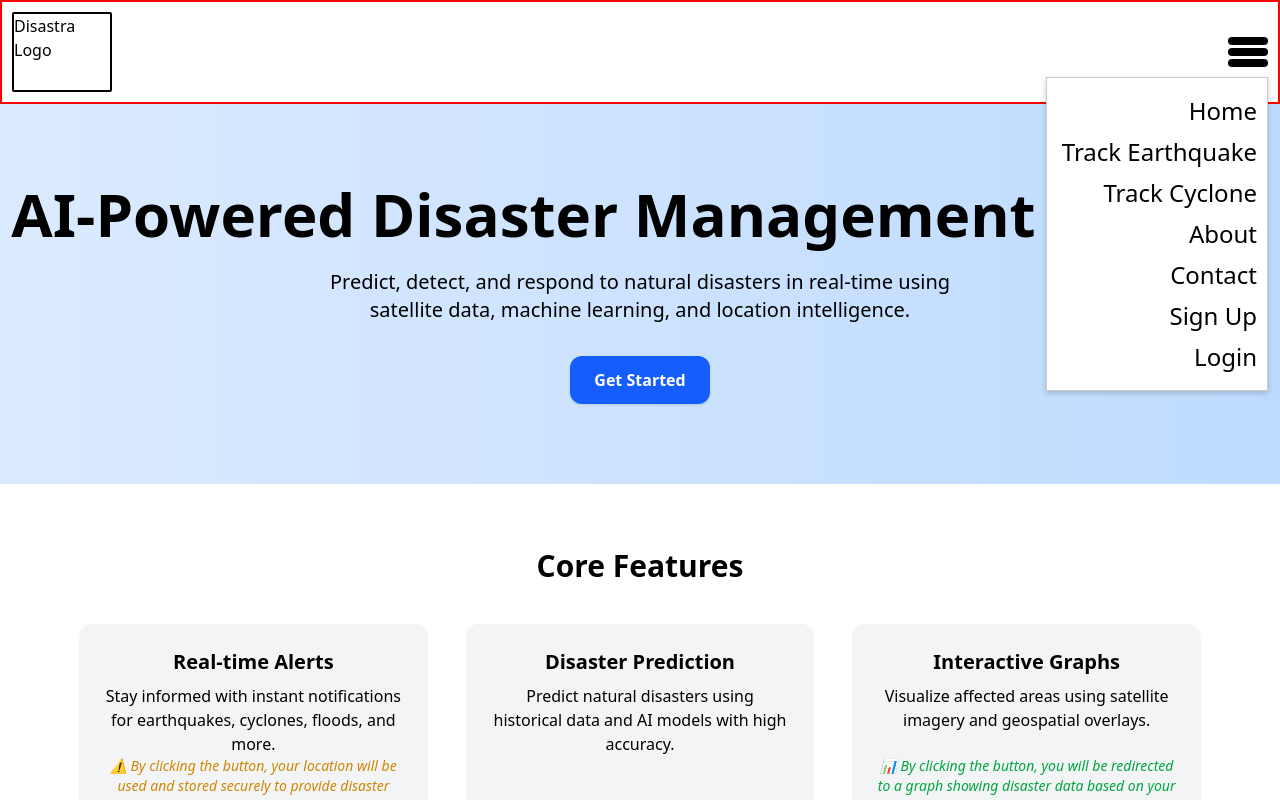
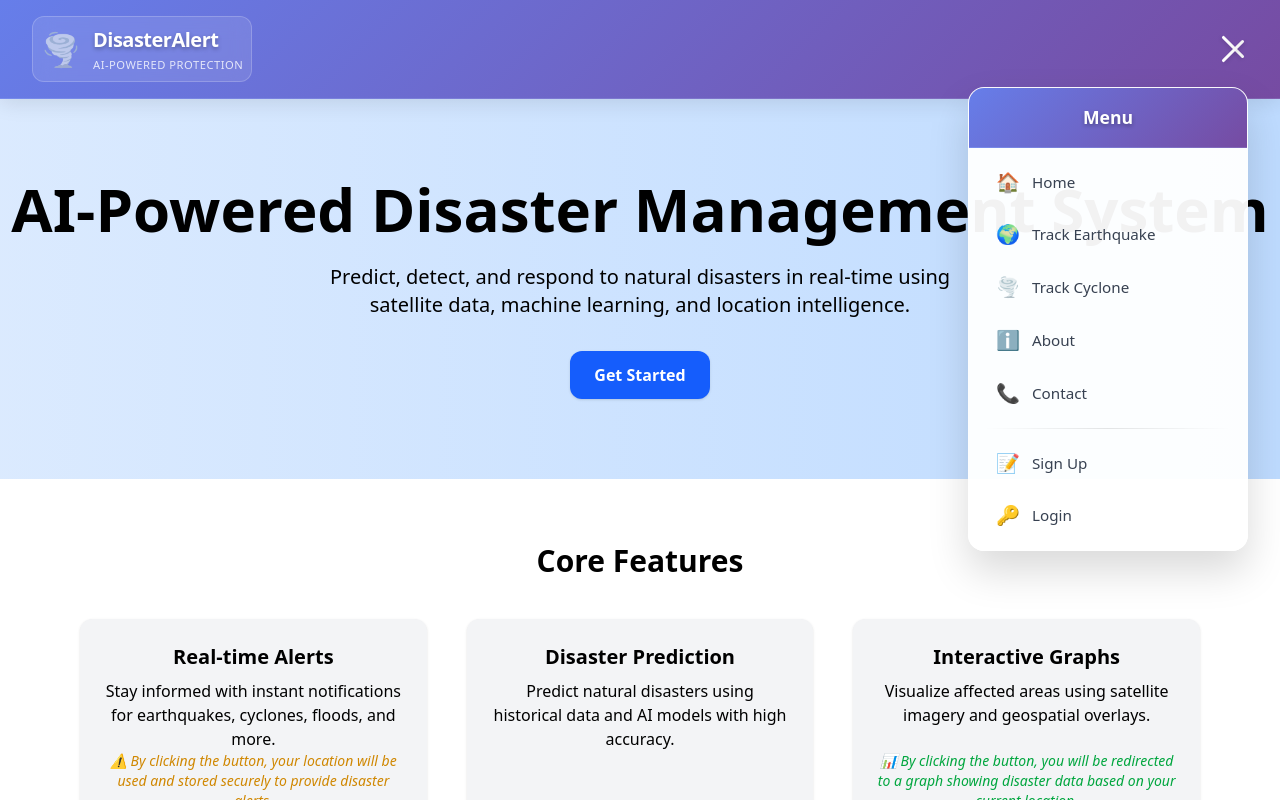
Before and after one commit to Brij123987/Hackathon-Project, a React (Vite) app: page / in a window 1280 px wide. Both pictures are taken after a click on the element 1248 px from the left and 52 px from the top of the page. Built offline with nearby package versions, Linux system fonts and the light colour scheme; no server answers.

Commit message:
Update Header with Attractive UI and Authentication State

```diff
--- a/src/components/header/DropDownPanel.css
+++ b/src/components/header/DropDownPanel.css
@@ -1,23 +1,178 @@
 .dropdown-panel {
   position: absolute;
-  top: 40px;
+  top: 50px;
   right: 0;
-  background-color: white;
-  border: 1px solid #ccc;
-  padding: 10px;
-  z-index: 10;
-  box-shadow: 0 2px 6px rgba(0, 0, 0, 0.2);
+  background: rgba(255, 255, 255, 0.95);
+  backdrop-filter: blur(20px);
+  border: 1px solid rgba(255, 255, 255, 0.2);
+  border-radius: 16px;
+  padding: 0;
+  z-index: 1000;
+  box-shadow: 0 20px 40px rgba(0, 0, 0, 0.15);
+  min-width: 280px;
+  animation: slideDown 0.3s cubic-bezier(0.68, -0.55, 0.265, 1.55);
+  overflow: hidden;
 }
 
-.dropdown-panel ul {
-  list-style: none;
-  padding: 0;
+@keyframes slideDown {
+  from {
+    opacity: 0;
+    transform: translateY(-20px) scale(0.95);
+  }
+  to {
+    opacity: 1;
+    transform: translateY(0) scale(1);
+  }
 }
 
-.dropdown-panel li {
-  margin: 5px 0;
-  font-size: x-large;
-  width: 200px;
+.dropdown-header {
+  background: linear-gradient(135deg, #667eea 0%, #764ba2 100%);
+  padding: 1rem 1.5rem;
+  border-bottom: 1px solid rgba(255, 255, 255, 0.1);
+}
+
+.dropdown-header h3 {
+  margin: 0;
+  color: white;
+  font-size: 1.1rem;
+  font-weight: 600;
+  text-align: center;
+  text-shadow: 0 2px 4px rgba(0, 0, 0, 0.3);
+}
+
+.dropdown-menu {
+  list-style: none;
+  padding: 0.5rem 0;
+  margin: 0;
+}
+
+.menu-item {
+  display: flex;
+  align-items: center;
+  gap: 0.75rem;
+  padding: 0.75rem 1.5rem;
   cursor: pointer;
-  text-align: right;
+  transition: all 0.2s ease;
+  color: #374151;
+  font-weight: 500;
+  border-left: 3px solid transparent;
 }
+
+.menu-item:hover {
+  background: linear-gradient(90deg, rgba(102, 126, 234, 0.1) 0%, rgba(118, 75, 162, 0.1) 100%);
+  border-left-color: #667eea;
+  transform: translateX(4px);
+  color: #667eea;
+}
+
+.menu-item.welcome-item {
+  background: linear-gradient(90deg, rgba(34, 197, 94, 0.1) 0%, rgba(22, 163, 74, 0.1) 100%);
+  color: #059669;
+  cursor: default;
+  border-left-color: #10b981;
+}
+
+.menu-item.welcome-item:hover {
+  transform: none;
+  background: linear-gradient(90deg, rgba(34, 197, 94, 0.1) 0%, rgba(22, 163, 74, 0.1) 100%);
+}
+
+.menu-item.logout-item:hover {
+  background: linear-gradient(90deg, rgba(239, 68, 68, 0.1) 0%, rgba(220, 38, 38, 0.1) 100%);
+  border-left-color: #ef4444;
+  color: #dc2626;
+}
+
+.menu-icon {
+  font-size: 1.2rem;
+  width: 24px;
+  text-align: center;
+  flex-shrink: 0;
+}
+
+.menu-label {
+  font-size: 0.95rem;
+  flex: 1;
+}
+
+.menu-divider {
+  height: 1px;
+  background: linear-gradient(90deg, transparent 0%, rgba(0, 0, 0, 0.1) 50%, transparent 100%);
+  margin: 0.5rem 1rem;
+}
+
+/* Mobile responsiveness */
+@media (max-width: 768px) {
+  .dropdown-panel {
+    min-width: 260px;
+    right: -10px;
+  }
+
+  .menu-item {
+    padding: 0.7rem 1.25rem;
+  }
+
+  .menu-label {
+    font-size: 0.9rem;
+  }
+
+  .menu-icon {
+    font-size: 1.1rem;
+  }
+}
+
+@media (max-width: 480px) {
+  .dropdown-panel {
+    min-width: 240px;
+    right: -15px;
+  }
+
+  .dropdown-header {
+    padding: 0.875rem 1.25rem;
+  }
+
+  .dropdown-header h3 {
+    font-size: 1rem;
+  }
+
+  .menu-item {
+    padding: 0.65rem 1rem;
+    gap: 0.6rem;
+  }
+
+  .menu-label {
+    font-size: 0.85rem;
+  }
+
+  .menu-icon {
+    font-size: 1rem;
+    width: 20px;
+  }
+}
+
+@media (max-width: 360px) {
+  .dropdown-panel {
+    min-width: 220px;
+    right: -20px;
+  }
+}
+
+/* Dark mode support */
+@media (prefers-color-scheme: dark) {
+  .dropdown-panel {
+    background: rgba(31, 41, 55, 0.95);
+    border-color: rgba(255, 255, 255, 0.1);
+  }
+
+  .menu-item {
+    color: #d1d5db;
+  }
+
+  .menu-item:hover {
+    color: #a5b4fc;
+  }
+
+  .menu-divider {
+    background: linear-gradient(90deg, transparent 0%, rgba(255, 255, 255, 0.1) 50%, transparent 100%);
+  }
+}
--- a/src/components/header/DropDownPanel.jsx
+++ b/src/components/header/DropDownPanel.jsx
@@ -1,38 +1,84 @@
 import './DropDownPanel.css';
 import { useNavigate } from 'react-router-dom';
+import { useState, useEffect } from 'react';
 
 function DropDownPanel() {
+  const navigate = useNavigate();
+  const [isAuthenticated, setIsAuthenticated] = useState(false);
+  const [username, setUsername] = useState('');
 
-  const navigate = useNavigate();
+  useEffect(() => {
+    // Check authentication status
+    const token = localStorage.getItem('authToken') || sessionStorage.getItem('authToken');
+    if (token) {
+      setIsAuthenticated(true);
+      // You can decode the token to get username if needed
+      // For now, we'll use a placeholder
+      setUsername('User');
+    }
+  }, []);
 
-  const handleHomeView = () => {
+  const handleNavigation = (path) => {
+    navigate(path);
+  };
+
+  const handleLogout = () => {
+    localStorage.removeItem('authToken');
+    sessionStorage.removeItem('authToken');
+    setIsAuthenticated(false);
+    setUsername('');
     navigate('/');
-  }
+  };
 
-  const handleSignUpView = () => {
-    navigate('/signup');
-  }
+  const menuItems = [
+    { label: 'Home', icon: '🏠', path: '/', show: true },
+    { label: 'Track Earthquake', icon: '🌍', path: '/graphs', show: true },
+    { label: 'Track Cyclone', icon: '🌪️', path: '/graphs', show: true },
+    { label: 'About', icon: 'ℹ️', path: '/about', show: true },
+    { label: 'Contact', icon: '📞', path: '/contact', show: true },
+  ];
 
-  const handleLoginView = () => {
-    navigate('/login');
-  }
+  const authItems = isAuthenticated
+    ? [
+        { label: `Welcome, ${username}`, icon: '👤', action: null, show: true, isWelcome: true },
+        { label: 'Dashboard', icon: '📊', path: '/dashboard', show: true },
+        { label: 'Logout', icon: '🚪', action: handleLogout, show: true, isLogout: true },
+      ]
+    : [
+        { label: 'Sign Up', icon: '📝', path: '/signup', show: true },
+        { label: 'Login', icon: '🔑', path: '/login', show: true },
+      ];
 
   return (
     <div className="dropdown-panel">
-      <ul>
-        <li
-        onClick={handleHomeView}
-        >Home</li>
-        <li>Track Earthquake</li>
-        <li>Track Cyclone</li>
-        <li>About</li>
-        <li>Contact</li>
-        <li
-          onClick={handleSignUpView}
-        >Sign Up</li>
-        <li
-          onClick={handleLoginView}
-        >Login</li>
+      <div className="dropdown-header">
+        <h3>Menu</h3>
+      </div>
+
+      <ul className="dropdown-menu">
+        {menuItems.filter(item => item.show).map((item, index) => (
+          <li
+            key={index}
+            onClick={() => handleNavigation(item.path)}
+            className="menu-item"
+          >
+            <span className="menu-icon">{item.icon}</span>
+            <span className="menu-label">{item.label}</span>
+          </li>
+        ))}
+
+        <div className="menu-divider"></div>
+
+        {authItems.filter(item => item.show).map((item, index) => (
+          <li
+            key={`auth-${index}`}
+            onClick={item.action ? item.action : () => item.path && handleNavigation(item.path)}
+            className={`menu-item ${item.isWelcome ? 'welcome-item' : ''} ${item.isLogout ? 'logout-item' : ''}`}
+          >
+            <span className="menu-icon">{item.icon}</span>
+            <span className="menu-label">{item.label}</span>
+          </li>
+        ))}
       </ul>
     </div>
   );
--- a/src/components/header/Header.css
+++ b/src/components/header/Header.css
@@ -2,26 +2,73 @@
   display: flex;
   justify-content: space-between;
   align-items: center;
-  border: 2px solid red;
-  padding: 10px;
+  background: linear-gradient(135deg, #667eea 0%, #764ba2 100%);
+  padding: 1rem 2rem;
   position: relative;
+  box-shadow: 0 4px 20px rgba(0, 0, 0, 0.1);
+  backdrop-filter: blur(10px);
+  border-bottom: 1px solid rgba(255, 255, 255, 0.1);
 }
 
 .hamburger {
   display: flex;
   flex-direction: column;
   justify-content: space-between;
-  width: 40px;
-  height: 30px;
+  width: 30px;
+  height: 24px;
   cursor: pointer;
+  transition: all 0.3s ease;
+  z-index: 1000;
+}
+
+.hamburger:hover {
+  transform: scale(1.1);
 }
 
 .bar {
-  height: 8px;
-  background-color: black;
-  border-radius: 20px;
+  height: 3px;
+  background: linear-gradient(45deg, #ffffff, #f0f0f0);
+  border-radius: 3px;
+  transition: all 0.3s cubic-bezier(0.68, -0.55, 0.265, 1.55);
+  box-shadow: 0 2px 4px rgba(0, 0, 0, 0.1);
+}
+
+.bar.active:nth-child(1) {
+  transform: rotate(45deg) translate(6px, 6px);
+}
+
+.bar.active:nth-child(2) {
+  opacity: 0;
+  transform: translateX(20px);
+}
+
+.bar.active:nth-child(3) {
+  transform: rotate(-45deg) translate(6px, -6px);
 }
 
 .right {
   position: relative;
 }
+
+/* Mobile responsiveness */
+@media (max-width: 768px) {
+  .header {
+    padding: 0.75rem 1rem;
+  }
+
+  .hamburger {
+    width: 28px;
+    height: 22px;
+  }
+}
+
+@media (max-width: 480px) {
+  .header {
+    padding: 0.5rem 0.75rem;
+  }
+
+  .hamburger {
+    width: 26px;
+    height: 20px;
+  }
+}
--- a/src/components/header/Header.jsx
+++ b/src/components/header/Header.jsx
@@ -7,20 +7,20 @@ function Header({ children }) {
   const toggleDropdown = () => setIsOpen(!isOpen);
 
   return (
-    <div className="header">
+    <header className="header">
       <div className="left">
         {children[0]} {/* Logo */}
       </div>
 
       <div className="right">
         <div className="hamburger" onClick={toggleDropdown}>
-          <div className="bar" />
-          <div className="bar" />
-          <div className="bar" />
+          <div className={`bar ${isOpen ? 'active' : ''}`} />
+          <div className={`bar ${isOpen ? 'active' : ''}`} />
+          <div className={`bar ${isOpen ? 'active' : ''}`} />
         </div>
         {isOpen && children[1]} {/* DropDownPanel */}
       </div>
-    </div>
+    </header>
   );
 }
 
--- a/src/components/header/Logo.css
+++ b/src/components/header/Logo.css
@@ -1,7 +1,104 @@
 .logo {
-  height: 80px;
-  width: 100px;
-  border: 2px solid black;
-  border-radius: 2px;
-  flex-shrink: 0;
+  display: flex;
+  align-items: center;
+  cursor: pointer;
+  transition: all 0.3s ease;
+  padding: 0.5rem;
+  border-radius: 12px;
+  background: rgba(255, 255, 255, 0.1);
+  backdrop-filter: blur(10px);
+  border: 1px solid rgba(255, 255, 255, 0.2);
 }
+
+.logo:hover {
+  transform: translateY(-2px);
+  box-shadow: 0 8px 25px rgba(0, 0, 0, 0.15);
+  background: rgba(255, 255, 255, 0.15);
+}
+
+.logo-content {
+  display: flex;
+  align-items: center;
+  gap: 0.75rem;
+}
+
+.logo-icon {
+  font-size: 2rem;
+  animation: pulse 2s infinite;
+}
+
+@keyframes pulse {
+  0%, 100% { transform: scale(1); }
+  50% { transform: scale(1.05); }
+}
+
+.logo-text {
+  display: flex;
+  flex-direction: column;
+  gap: 0.1rem;
+}
+
+.logo-title {
+  font-size: 1.25rem;
+  font-weight: 700;
+  color: white;
+  margin: 0;
+  text-shadow: 0 2px 4px rgba(0, 0, 0, 0.3);
+  letter-spacing: -0.5px;
+}
+
+.logo-subtitle {
+  font-size: 0.7rem;
+  color: rgba(255, 255, 255, 0.8);
+  margin: 0;
+  font-weight: 500;
+  text-transform: uppercase;
+  letter-spacing: 0.5px;
+}
+
+/* Mobile responsiveness */
+@media (max-width: 768px) {
+  .logo-title {
+    font-size: 1.1rem;
+  }
+
+  .logo-subtitle {
+    font-size: 0.65rem;
+  }
+
+  .logo-icon {
+    font-size: 1.75rem;
+  }
+
+  .logo-content {
+    gap: 0.5rem;
+  }
+}
+
+@media (max-width: 480px) {
+  .logo-title {
+    font-size: 1rem;
+  }
+
+  .logo-subtitle {
+    font-size: 0.6rem;
+  }
+
+  .logo-icon {
+    font-size: 1.5rem;
+  }
+
+  .logo {
+    padding: 0.4rem;
+  }
+}
+
+@media (max-width: 360px) {
+  .logo-text {
+    display: none;
+  }
+
+  .logo-icon {
+    font-size: 1.75rem;
+  }
+}
--- a/src/components/header/Logo.jsx
+++ b/src/components/header/Logo.jsx
@@ -1,9 +1,7 @@
 import './Logo.css';
-import { useNavigate  } from 'react-router-dom';
-
+import { useNavigate } from 'react-router-dom';
 
 function Logo() {
-
   const navigate = useNavigate();
 
   const handleHomeView = () => {
@@ -11,10 +9,14 @@ function Logo() {
   }
 
   return (
-    <div className="logo"
-      onClick={handleHomeView}
-    >
-      <h2>Disastra Logo</h2>
+    <div className="logo" onClick={handleHomeView}>
+      <div className="logo-content">
+        <div className="logo-icon">🌪️</div>
+        <div className="logo-text">
+          <h2 className="logo-title">DisasterAlert</h2>
+          <p className="logo-subtitle">AI-Powered Protection</p>
+        </div>
+      </div>
     </div>
   );
 }
```
